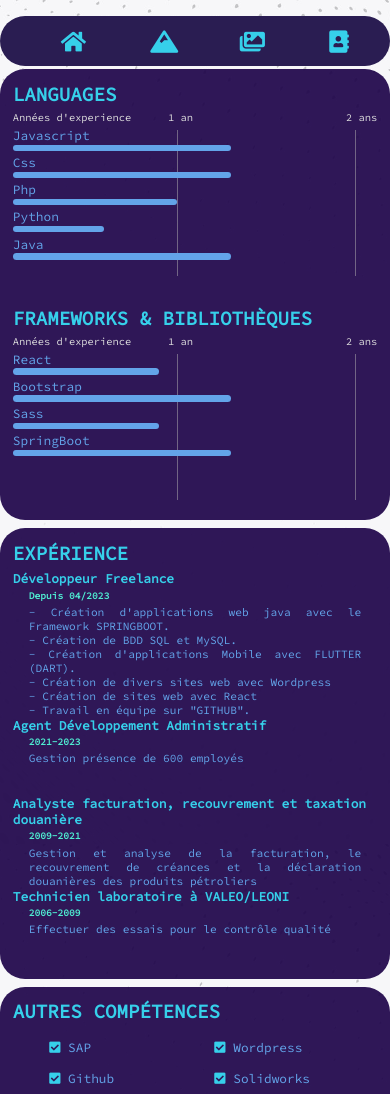
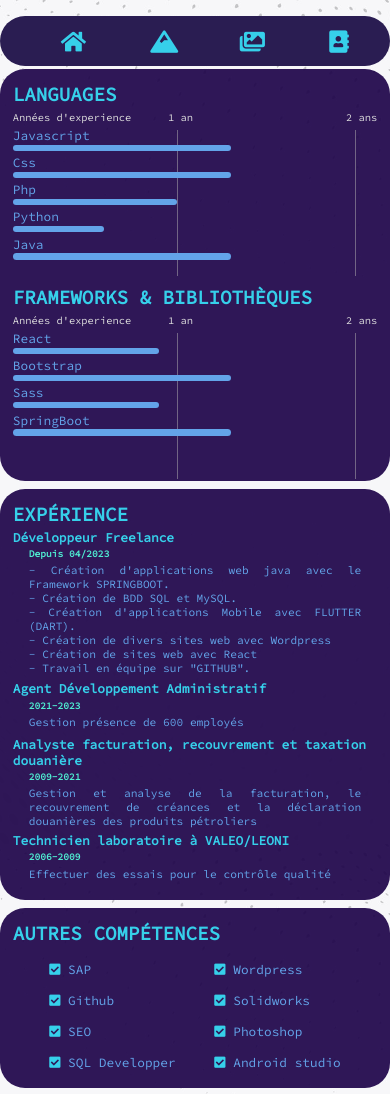
Before and after one commit to halima-sys/react-cv, a React (Create React App) app: page /competences in a window 390 px wide. Shown: the top 1094 px of the page. Built offline with nearby package versions, Linux system fonts and the light colour scheme.

Commit message:
3rd commit

```diff
--- a/src/styles/pages/_knowledges.scss
+++ b/src/styles/pages/_knowledges.scss
@@ -244,6 +244,7 @@
             }
             .experience {
                 grid-area: 2 !important;
+                grid-template-rows: 7% 1.1fr .4fr .7fr .4fr !important;
                 margin-left: 0 !important;
             }
             .otherSkills {
```
